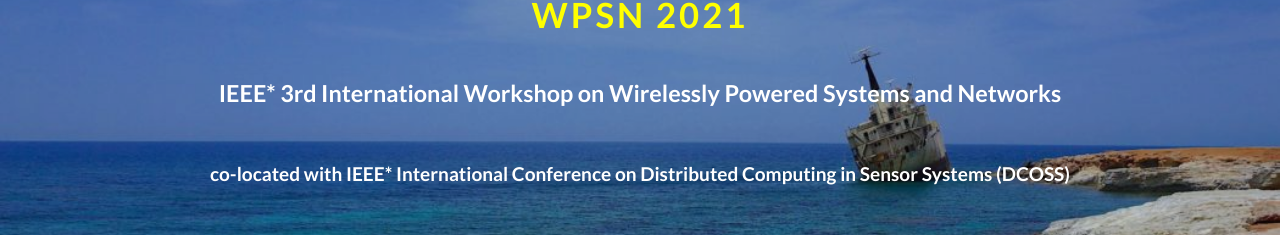
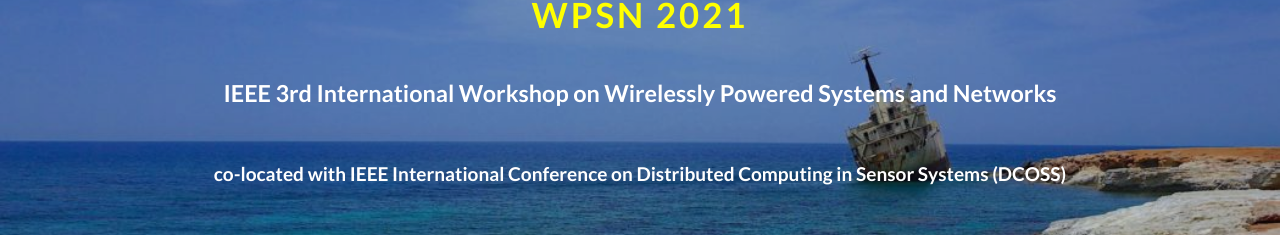
Before and after one commit to wpsn2021/wpsn2021.github.io, a plain HTML site: page index.html in a window 1280 px wide. Shown: the part 219-454 px from the top of the page. Drawn offline with Linux system fonts and the light colour scheme.

Commit message:
updated some info

```diff
--- a/index.html
+++ b/index.html
@@ -33,7 +33,7 @@
 		<!-- Banner -->
 			<section id="banner">
 				<div class="inner">
-					<h1> <font color="yellow">WPSN 2021</font></h1> <h3><span><font color="white">IEEE* 3rd International Workshop on Wirelessly Powered Systems and Networks</font> </h3><br> <h4>co-located with <a href="https://dcoss.org/">IEEE* International Conference on Distributed Computing in Sensor Systems (DCOSS)</a></h4> <br><h4>June 7-9, 2021, Coral Bay, Pafos, Cyprus</span></h4>
+					<h1> <font color="yellow">WPSN 2021</font></h1> <h3><span><font color="white">IEEE 3rd International Workshop on Wirelessly Powered Systems and Networks</font> </h3><br> <h4>co-located with <a href="https://dcoss.org/">IEEE International Conference on Distributed Computing in Sensor Systems (DCOSS)</a></h4> <br><h4>June 7-9, 2021, Coral Bay, Pafos, Cyprus</span></h4>
 					<!-- <ul class="actions">
 						<li><a href="#" class="button alt">Get Started</a></li>
 					</ul> -->
@@ -56,7 +56,7 @@
 
 					<br><font color="red">Accepted and presented papers will appear in IEEE* Xplore and all major publication indexes (WoS, Scopus, etc).</font>
 
-					<br>* WPSN and DCOSS has always been technically co-sponsored by IEEE; approval for this year pending.</p>
+					<br>WPSN and DCOSS has always been technically co-sponsored by IEEE.</p>
 					<!-- <ul class="actions">
 						<li><a href="#" class="button alt">Learn More</a></li>
 					</ul> -->
@@ -154,7 +154,7 @@
 				<hr>
 				<li>
 					<strong>General Chairs:</strong>
-					<br> <a href="http://cse.iitkgp.ac.in/~tamoghna/" target="_blank">Tamoghna Ojha</a>, Indian Institute of Technology Kharagpur, India
+					<br> <a href="http://tamoghnaojha.github.io" target="_blank">Tamoghna Ojha</a>, National Research Council, Italy
 					<br> <a href="http://www.eng.ucy.ac.cy/krikidis/" target="_blank">Ioannis Krikidis</a>, University of Cyprus, Cyprus
 				</li>
 				<hr>
```
